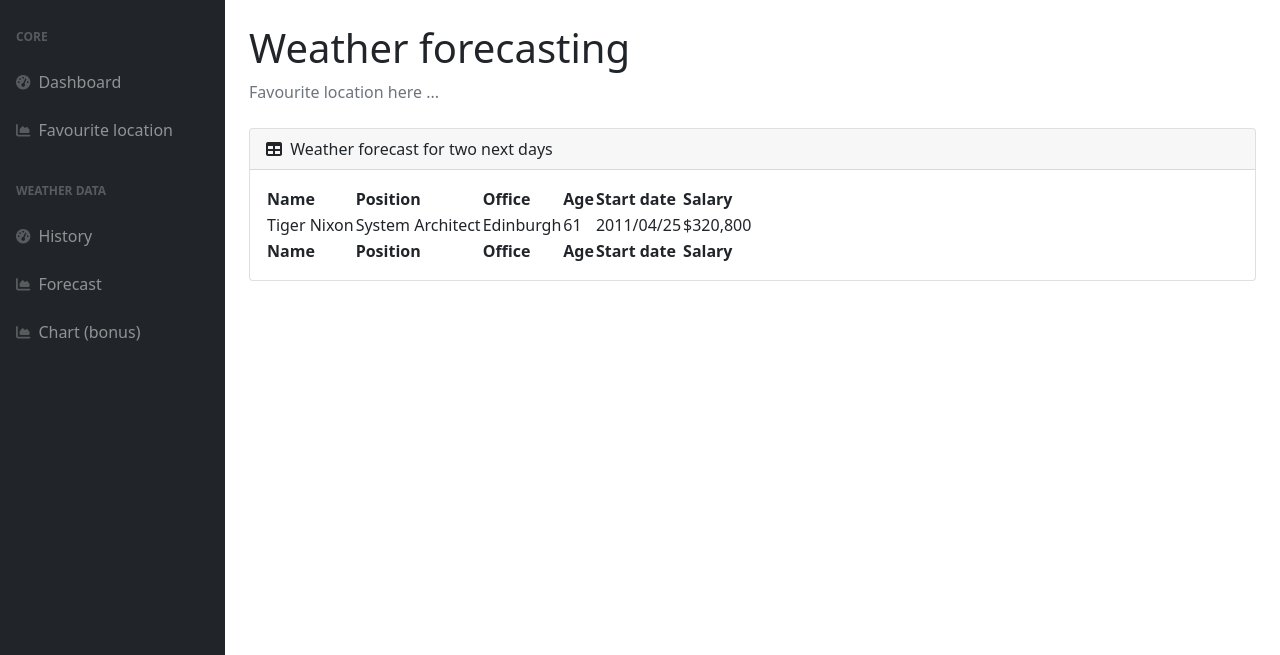
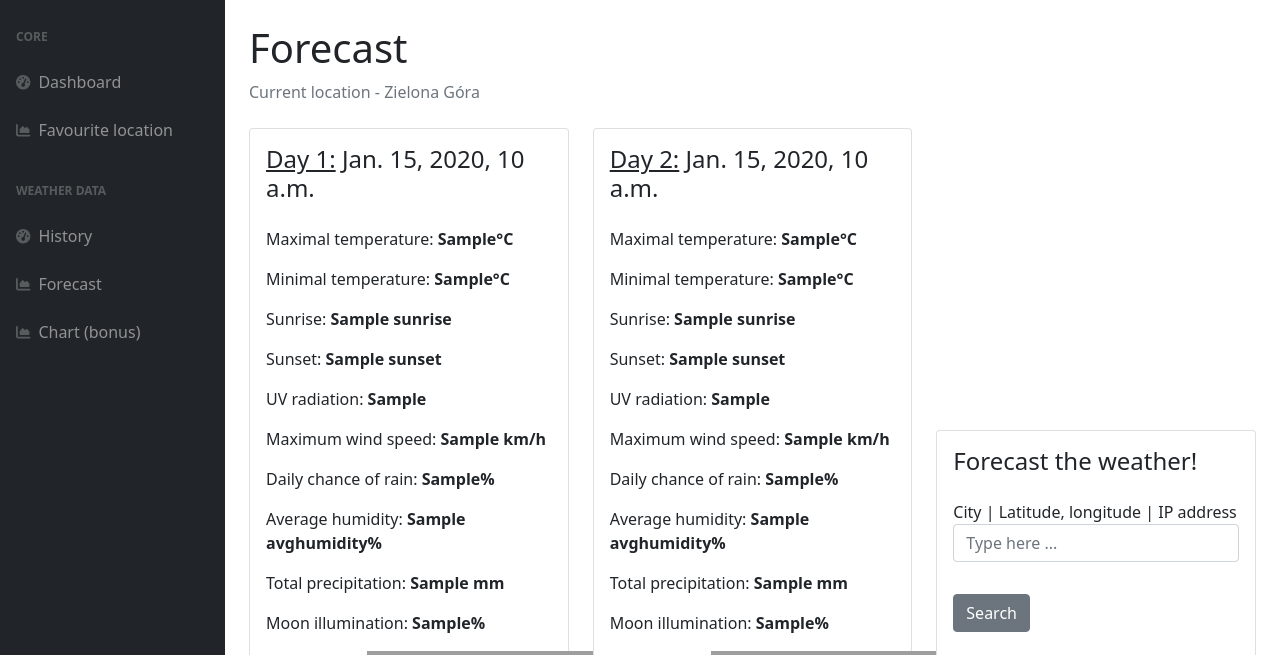
Before and after one commit to zacniewski/weather-manager, a Django app: page /forecast-weather/ in a window 1280 px wide. Shown: the part 56-711 px from the top of the page. Run offline with Django 4.2, Linux system fonts and the light colour scheme; a user stored in the database is signed in; tables that the repository leaves empty hold one stand-in row (values such as "Sample post"); a database or web service that is not in the repository returns one stand-in record (values such as "Sample title"); data that the repository does not hold is empty; some libraries are stand-ins or nearby versions; grey boxes are pictures that could not be loaded.

Commit message:
Forecast template and view

```diff
--- a/templates/weather/forecast-weather.html
+++ b/templates/weather/forecast-weather.html
@@ -2,54 +2,121 @@
 {% load static %}
 
 {% block content %}
+
+{% if not forecast_weather_data.error %}
     <main>
         <div class="container-fluid px-4">
-            <h1 class="mt-4">Weather forecasting</h1>
+            <h1 class="mt-4">Forecast</h1>
             <ol class="breadcrumb mb-4">
-                <li class="breadcrumb-item active">Favourite location here ...</li>
+                {% if query %}
+                <li class="breadcrumb-item active">Current location - {{ query }}</li>
+                {% else %}
+                <li class="breadcrumb-item active">Current location - {{ default_location }}</li>
+                {% endif %}
             </ol>
 
-            <div class="card mb-4">
-                <div class="card-header">
-                    <i class="fas fa-table me-1"></i>
-                    Weather forecast for two next days
+            <div class="row d-flex justify-content-center align-items-center h-50">
+
+                <div class="col-xl-4 mb-4">
+                    <div class="card">
+                        <div class="card-body">
+                            <h4 class="mb-4"><u>Day 1:</u> {{ forecast_weather_data.forecast.forecastday.0.date }}</h4>
+                            <p>Maximal temperature: <strong>{{ forecast_weather_data.forecast.forecastday.0.day.maxtemp_c }}&degC</strong></p>
+                            <p>Minimal temperature: <strong>{{ forecast_weather_data.forecast.forecastday.0.day.mintemp_c }}&degC</strong></p>
+                            <p>Sunrise: <strong>{{ forecast_weather_data.forecast.forecastday.0.astro.sunrise }}</strong></p>
+                            <p>Sunset: <strong>{{ forecast_weather_data.forecast.forecastday.0.astro.sunset }}</strong></p>
+                            <p>UV radiation: <strong>{{ forecast_weather_data.forecast.forecastday.0.day.uv }}</strong></p>
+                            <p>Maximum wind speed: <strong>{{ forecast_weather_data.forecast.forecastday.0.day.maxwind_kph }} km/h</strong></p>
+                            <p>Daily chance of rain: <strong>{{ forecast_weather_data.forecast.forecastday.0.day.daily_chance_of_rain }}%</strong></p>
+                            <p>Average humidity: <strong>{{ forecast_weather_data.forecast.forecastday.0.day.avghumidity }}%</strong></p>
+                            <p>Total precipitation: <strong>{{ forecast_weather_data.forecast.forecastday.0.day.totalprecip_mm }} mm</strong></p>
+                            <p>Moon illumination: <strong>{{ forecast_weather_data.forecast.forecastday.0.astro.moon_illumination }}%</strong></p>
+
+                            <div class="d-flex flex-row align-items-center">
+                                  <p class="mb-0 me-4">Condition:</p>
+                                  <img src="https:{{ forecast_weather_data.forecast.forecastday.0.day.condition.icon }}"/>
+                            </div>
+                        </div>
+                    </div>
+                  </div>
+                <div class="col-xl-4 mb-4">
+                    <div class="card">
+                        <div class="card-body">
+                            <h4 class="mb-4"><u>Day 2:</u> {{ forecast_weather_data.forecast.forecastday.1.date }}</h4>
+                            <p>Maximal temperature: <strong>{{ forecast_weather_data.forecast.forecastday.1.day.maxtemp_c }}&degC</strong></p>
+                            <p>Minimal temperature: <strong>{{ forecast_weather_data.forecast.forecastday.1.day.mintemp_c }}&degC</strong></p>
+                            <p>Sunrise: <strong>{{ forecast_weather_data.forecast.forecastday.1.astro.sunrise }}</strong></p>
+                            <p>Sunset: <strong>{{ forecast_weather_data.forecast.forecastday.1.astro.sunset }}</strong></p>
+                            <p>UV radiation: <strong>{{ forecast_weather_data.forecast.forecastday.1.day.uv }}</strong></p>
+                            <p>Maximum wind speed: <strong>{{ forecast_weather_data.forecast.forecastday.1.day.maxwind_kph }} km/h</strong></p>
+                            <p>Daily chance of rain: <strong>{{ forecast_weather_data.forecast.forecastday.1.day.daily_chance_of_rain }}%</strong></p>
+                            <p>Average humidity: <strong>{{ forecast_weather_data.forecast.forecastday.1.day.avghumidity }}%</strong></p>
+                            <p>Total precipitation: <strong>{{ forecast_weather_data.forecast.forecastday.1.day.totalprecip_mm }} mm</strong></p>
+                            <p>Moon illumination: <strong>{{ forecast_weather_data.forecast.forecastday.1.astro.moon_illumination }}%</strong></p>
+
+                            <div class="d-flex flex-row align-items-center">
+                                  <p class="mb-0 me-4">Condition:</p>
+                                  <img src="https:{{ forecast_weather_data.forecast.forecastday.1.day.condition.icon }}"/>
+                            </div>
+                        </div>
+                    </div>
+                  </div>
+                <div class="col-xl-4 mb-4">
+                    <div class="card">
+                        <div class="card-body">
+                            <h4 class="mb-4">Forecast the weather!</h4>
+                            <form action="{%  url 'forecast_weather' %}">
+                              <div class="row">
+                                  <div class="col-md-12 mb-3">
+                                      <div>
+                                          <label for="weather_query">City | Latitude, longitude | IP address</label>
+                                          <input
+                                                  class="form-control"
+                                                  id="query"
+                                                  name="weather_query"
+                                                  type="text"
+                                                  placeholder="Type here ..."
+                                                  required
+                                          >
+                                      </div>
+                                  </div>
+                              </div>
+                              <div class="mt-3 mb-3">
+                                  <button class="btn btn-secondary" type="submit">Search </button>
+                              </div>
+                            </form>
+                            {% if not request.user.is_authenticated %}
+                                <p class="mb-2">Get much more info after <a href="{% url 'login' %}">logging in</a> !</p>
+                                <p class="mb-2">If you don't have an account, please <a href="{% url 'register' %}">sign up</a> !</p>
+                            {% endif %}
+                        </div>
+                    </div>
                 </div>
-                <div class="card-body">
-                    <table id="datatablesSimple">
-                        <thead>
-                            <tr>
-                                <th>Name</th>
-                                <th>Position</th>
-                                <th>Office</th>
-                                <th>Age</th>
-                                <th>Start date</th>
-                                <th>Salary</th>
-                            </tr>
-                        </thead>
-                        <tfoot>
-                            <tr>
-                                <th>Name</th>
-                                <th>Position</th>
-                                <th>Office</th>
-                                <th>Age</th>
-                                <th>Start date</th>
-                                <th>Salary</th>
-                            </tr>
-                        </tfoot>
-                        <tbody>
-                            <tr>
-                                <td>Tiger Nixon</td>
-                                <td>System Architect</td>
-                                <td>Edinburgh</td>
-                                <td>61</td>
-                                <td>2011/04/25</td>
-                                <td>$320,800</td>
-                            </tr>
 
-                        </tbody>
-                    </table>
-                </div>
+
+
             </div>
         </div>
     </main>
+
+    {% else %}
+        <div class="row">
+           <div class="col-12 col-xxl-12 mb-4">
+                <div class="card border-0 shadow">
+                    <div class="card-header border-bottom d-flex flex-column align-items-center justify-content-center">
+                        <h2 class="fw-bold mb-4 mt-6">Error: {{ forecast_weather_data.error.message }}</h2>
+                        <span style='font-size:3rem;'>&#9940;</span>
+                    </div>
+                    <div class="d-flex align-items-center justify-content-center border-bottom pb-3">
+                        <div class="d-flex align-items-center pt-3">
+                            <h3>Try <a href="{% url 'home' %}">again</a> with different place!</h3>
+
+                       </div>
+                    </div>
+                </div>
+           </div>
+        </div>
+    {% endif %}
+
+
 {% endblock content %}
--- a/weather/views.py
+++ b/weather/views.py
@@ -5,10 +5,10 @@ from django.contrib.auth.decorators import login_required
 from django.shortcuts import render
 
 wak = conf_settings.WEATHER_API_KEY
+default_location = conf_settings.DEFAULT_LOCATION
 
 
 def home_page_view(request):
-    default_location = conf_settings.DEFAULT_LOCATION
     current_weather_api_url = f"https://api.weatherapi.com/v1/current.json"
     current_weather_api_url += f"?key={wak}&q={default_location}&aqi=no"
     response_current = requests.get(current_weather_api_url)
@@ -18,36 +18,54 @@ def home_page_view(request):
         {
             "default_weather_data": response_current.json(),
             "default_location": default_location,
-        }
+        },
     )
 
+
 def current_weather(request):
-    query = request.GET.get('weather_query')
+    query = request.GET.get("weather_query")
     current_weather_api_url = f"https://api.weatherapi.com/v1/current.json"
     current_weather_api_url += f"?key={wak}&q={query}&aqi=no"
     response_current = requests.get(current_weather_api_url)
-    return render(request, 'weather/current-weather.html',
-                  {'current_weather_data': response_current.json(),
-                   'query': query})
+    return render(
+        request,
+        "weather/current-weather.html",
+        {
+            "current_weather_data": response_current.json(),
+            "query": query
+        },
+    )
 
 
 @login_required
 def forecast_weather(request):
-    query = request.GET.get('weather_query')
+    query = request.GET.get("weather_query")
     forecast_weather_api_url = f"https://api.weatherapi.com/v1/forecast.json"
-    forecast_weather_api_url += f"?key={wak}&q={query}&days=2&aqi=no&alerts=no"
+    if query:
+        forecast_weather_api_url += f"?key={wak}&q={query}&days=2&aqi=no&alerts=no"
+    else:
+        forecast_weather_api_url += f"?key={wak}&q={default_location}&days=2&aqi=no&alerts=no"
     response_forecast = requests.get(forecast_weather_api_url)
-    return render(request, 'weather/forecast-weather.html',
-                  {'forecast_weather': response_forecast.json(),
-                   'query': query})
+    return render(
+        request,
+        "weather/forecast-weather.html",
+        {
+            "forecast_weather_data": response_forecast.json(),
+            "query": query,
+            "default_location": default_location,
+        },
+    )
+
 
 @login_required
 def historical_weather(request):
-    query = request.GET.get('weather_query')
+    query = request.GET.get("weather_query")
     historical_weather_api_url = f"http://api.weatherapi.com/v1/history.json"
     # dobrać się do 5 ostatnich dni i je zapisać w JSONie!!!!
     historical_weather_api_url += f"?key={wak}&q={query}&dt=2022-11-06"
     response_historical = requests.get(historical_weather_api_url)
-    return render(request, 'weather/historical-weather.html',
-                  {'forecast_weather': response_historical.json(),
-                   'query': query})
+    return render(
+        request,
+        "weather/historical-weather.html",
+        {"forecast_weather": response_historical.json(), "query": query},
+    )
```
